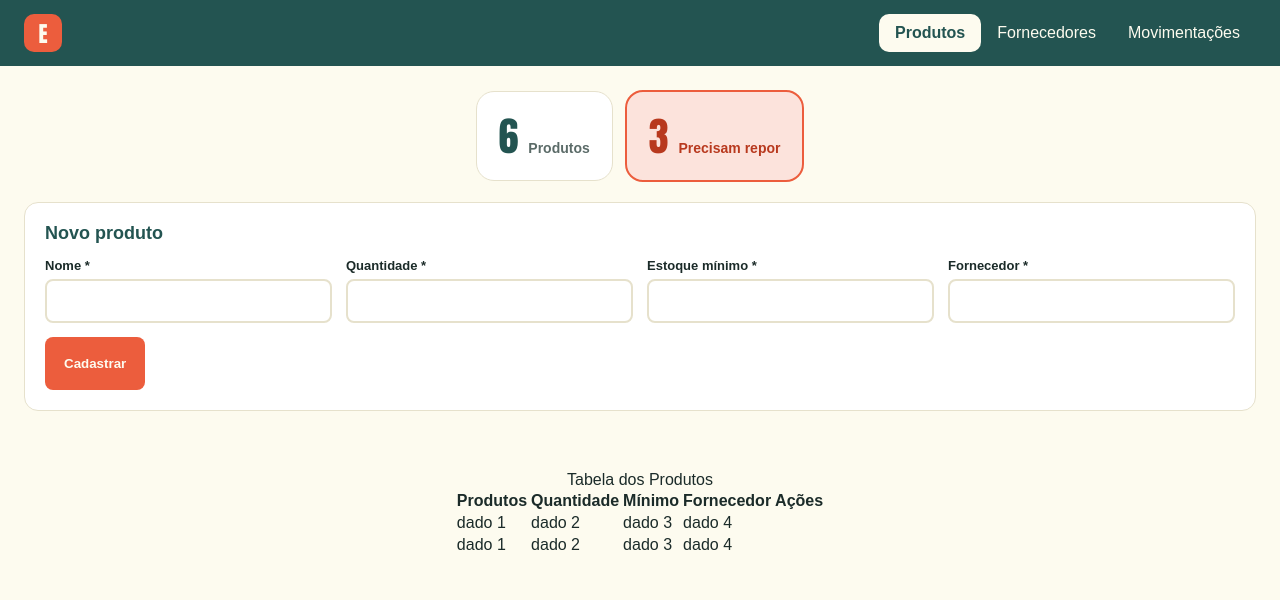
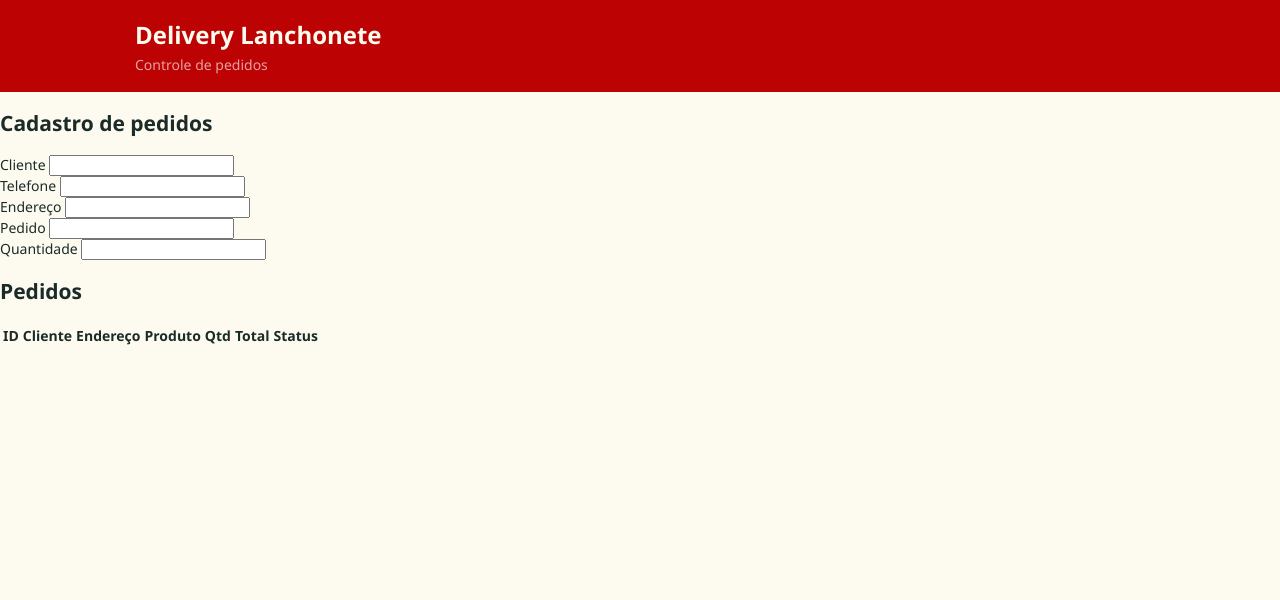
Before and after one commit to giovanniandrade025-max/API, a plain HTML site: page produtos/index.html in a window 1280 px wide. Drawn offline with Linux system fonts and the light colour scheme.

Commit message:
fix: delivery lanchonete

```diff
--- a/produtos/index.html
+++ b/produtos/index.html
@@ -9,93 +9,66 @@
 
   <body>
     <!-- HEADER  -->
-    <header class="header">
-      <div class="header_container">
-        <a href="#" class="logo">
-          <span class="logo_icone">E</span>
-        </a>
-<!-- NAVEGAÇÃO DA HEADER -->
-        <nav class="menu">
-          <a href="#" class="menu_link menu_link_ativo">Produtos</a>
-          <a href="#" class="menu_link">Fornecedores</a>
-          <a href="#" class="menu_link">Movimentações</a>
-        </nav>
+    <header>
+      <div>
+        <h1>Delivery Lanchonete</h1>
+        <p>Controle de pedidos</p>
       </div>
     </header>
-  <!-- RESUMO E BOTÃO DE NOVOS PRODUTOS -->
+
     <main class="conteudo">
-      <section class="resumo">
-        <div class="resumo_card">
-          <span class="resumo_numero" id="total-produtos">6</span>
-          <span class="resumo_texto">Produtos</span>
-        </div>
-        <div class="resumo_card resumo_card_alerta">
-          <span class="resumo_numero" id="total-repor">3</span>
-          <span class="resumo_texto">Precisam repor</span>
-        </div>
+      <!-- FORMULARIO -->
+      <section>
+        <h2>Cadastro de pedidos</h2>
+        <form id="form">
+          <input type="hidden" id="id" />
+          <div class="campos">
+            <div>
+              <label> Cliente</label>
+              <input type="text" id="" />
+            </div>
 
+            <div>
+              <label> Telefone</label>
+              <input type="number" id="" />
+            </div>
+
+            <div>
+              <label> Endereço</label>
+              <input type="text" id="" />
+            </div>
+
+            <div>
+              <label> Pedido</label>
+              <input type="number" id="" />
+            </div>
+
+            <div>
+              <label> Quantidade</label>
+              <input type="number" id="" />
+            </div>
+          </div>
+        </form>
       </section>
-      <!-- FORMULARIO PARA CADASTRO -->
-      <form class="formulario" id="formulario">
-        <h2 id="formulario-titulo">Novo produto</h2>
-        <input type="hidden" id="produto-id">
-        <label> Nome *
-          <input type="text" id="nome" required>
-        </label>
-        <label >Quantidade *
-          <input type="number" id="quantidade" min="0" required>
-        </label>
-        <label>
-          Estoque mínimo *
-          <input type="number" id="minimo" min="0" required />
-        </label>
+      <!-- TABELA -->
+      <section>
+        <h2>Pedidos</h2>
 
-        <label>
-          Fornecedor *
-          <input type="text" id="fornecedor" required />
-        </label>
-                <div class="formulario_botoes">
-          <button type="submit" class="botao_salvar">Cadastrar</button>
-          <!-- <button type="button" class="botao_cancelar" id="botao-cancelar">Cancelar</button> -->
-        </div>
-
-        <!-- MENSAGEM SUCESSO/ERRO -->
-  <p class="mensagem" id="mensagem" role="status" hidden></p>
-      </form>
-<!-- TABELA DOS PRODUTOS -->
-     <section class="tabela_produtos">
         <table>
-            <caption>Tabela dos Produtos</caption>
-            <thead>
-
-              <tr>
-                <th>Produtos</th>
-                <th>Quantidade</th>
-                <th>Mínimo</th>
-                <th>Fornecedor</th>
-                <th>Ações</th>
-
-              </tr>
-            </thead>
-            <tbody id="lista-produtos">
-              <!-- CRIADO NO JS -->
-          </tbody>
+          <thead>
             <tr>
-                <td>dado 1</td>
-                <td>dado 2</td>
-                <td>dado 3</td>
-                <td>dado 4</td>
+              <th>ID</th>
+              <th>Cliente</th>
+              <th>Endereço</th>
+              <th>Produto</th>
+              <th>Qtd</th>
+              <th>Total</th>
+              <th>Status</th>
+              <th></th>
             </tr>
-            <tr>
-                <td>dado 1</td>
-                <td>dado 2</td>
-                <td>dado 3</td>
-                <td>dado 4</td>
-            </tr>
+          </thead>
+          <tbody id="lista"></tbody>
         </table>
-     </section>
-
-        </div>
       </section>
     </main>
     <script src="script.js"></script>
--- a/produtos/style.css
+++ b/produtos/style.css
@@ -1,206 +1,37 @@
 :root {
-    --laranja: #EC5D3D;
+    --amarelo: #F7B538;
     --laranja-escuro: #B8391E;
-    --verde: #235451;
+    --vermelho: #BC0202;
     --verde-escuro: #1B2B29;
     --creme: #FDFBEF;
-    --borda: #E6E1CC;
+    --borda: #E3BF94;
 }
 
 body {
+    font-family: "Segoe UI", Roboto, Arial, sans-serif;
+    font-size: 14px;
     margin: 0;
-    min-height: 100vh;
     background: var(--creme);
-    color: var(--verde-escuro);
-    font-family: Arial, sans-serif;
-}
-
-[hidden] {
-    display: none !important;
-}
-
-.header {
-    background: var(--verde);
-    color: var(--creme);
-}
-
-.header_container {
-    max-width: 1240px;
-    margin: auto;
-    padding: 14px 24px;
-    display: flex;
-    flex-wrap: wrap;
-    align-items: center;
-}
-
-.logo {
-    display: flex;
-    align-items: center;
-    gap: 10px;
-    color: var(--creme);
-    text-decoration: none;
-}
-
-.logo_icone {
-    width: 38px;
-    height: 38px;
-    border-radius: 10px;
-    background: var(--laranja);
-    display: flex;
-    align-items: center;
-    font-family: Impact, "Arial Narrow", Arial, sans-serif;
-    justify-content: center;
-    font-size: 22px;
-}
-
-.menu {
-    display: flex;
-    margin-left: auto;
-}
-
-.menu_link {
-    padding: 10px 16px;
-    color: var(--creme);
-    text-decoration: none;
-    border-radius: 10px;
-}
-
-.menu_link:hover {
-    background: rgba(253, 251, 239, 0.12);
-}
-
-.menu_link_ativo, .menu_link_ativo:hover {
-    background: var(--creme);
-    color: var(--verde);
-    font-weight: bold;
-}
-
-.conteudo {
-    max-width: 1240px;
-    margin: 0 auto;
-    padding: 24px;
-    display: flex;
-    flex-direction: column;
-    gap: 20px;
-}
-
-.resumo {
-    display: flex;
-    flex-wrap: wrap;
-    gap: 12px;
-    display: flex;
-    align-items: center;
-    justify-content: center;
-}
-
-.resumo_card {
-    padding: 14px 22px;
-    background-color: #FFFFFF;
-    border: 1px solid var(--borda);
-    border-radius: 18px;
-    display: flex;
-    align-items: baseline;
-    gap: 10px;
-}
-
-.resumo_numero {
-    font-size: 40px;
-    color: var(--verde);
-    font-family: Impact, "Arial Narrow", Arial, sans-serif;
-}
-
-.resumo_texto {
-    font-size: 14px;
-    font-weight: 600;
-    color: #5B6B68;
-}
-
-.resumo_card_alerta {
-    background-color: #FCE3DC;
-    border: 2px solid var(--laranja);
-}
-
-.resumo_card_alerta .resumo_numero,
-.resumo_card_alerta .resumo_texto {
-    color: var(--laranja-escuro);
-}
-
-.mensagem {
-    margin: 0;
-    padding: 12px 16px;
-    border-radius: 10px;
-    font-weight: 700;
-}
-
-.mensagem_sucesso {
-    background: #DCEBE9;
-    color: var(--verde);
-    border: 2px solid var(--verde);
-}
-
-.mensagem_erro {
-    background: #FCE3DC;
-    color: var(--laranja-escuro);
-    border: 2px solid var(--laranja);
-}
-
-.formulario {
-    background: #FFFFFF;
-    border: 1px solid var(--borda);
-    border-radius: 14px;
-    padding: 20px;
-    display: flex;
-    flex-wrap: wrap;
-    align-items: center;
-    gap: 14px;
-}
-
-.formulario h2 {
-    width: 100%;
-    margin: 0;
-    font-size: 18px;
-    color: var(--verde);
-}
-
-.formulario label {
-    flex: 1 1 180px;
-    display: flex;
-    flex-direction: column;
-    gap: 6px;
-    font-size: 13px;
-    font-weight: 700;
-}
-
-.formulario input {
-    padding: 11px;
-    border: 2px solid var(--borda);
-    border-radius: 8px;
-    font-family: inherit;
-    font-size: 16px;
     color: var(--verde-escuro);
 }
 
-.formulario_botoes {
-    width: 100%;
-    display: flex;
-    gap: 10px;
+header {
+    background-color: var(--vermelho);
+    color: var(--creme);
+    padding: 18px 20px;
 }
 
-.botao_salvar, .botao_cancelar {
-    border: none;
-    background-color: var(--laranja);
-    padding: 19px;
-    color: var(--creme);
-    border-radius: 8px;
-    font-weight: 700;
-    font-family: inherit;
-    cursor: pointer;
+header div {
+    max-width: 1010px;
+    margin: 0 auto;
 }
 
-.tabela_produtos {
-    margin: 0 auto;
-    display: flex;
-    align-items: center;
-    justify-content: center;
-    padding: 40px 10px;
+header h1 {
+    margin: 0;
+    font-size: 24px;
 }
+
+header p {
+    margin: 4px 0 0;
+    color: #ffffffa1;
+}
```
